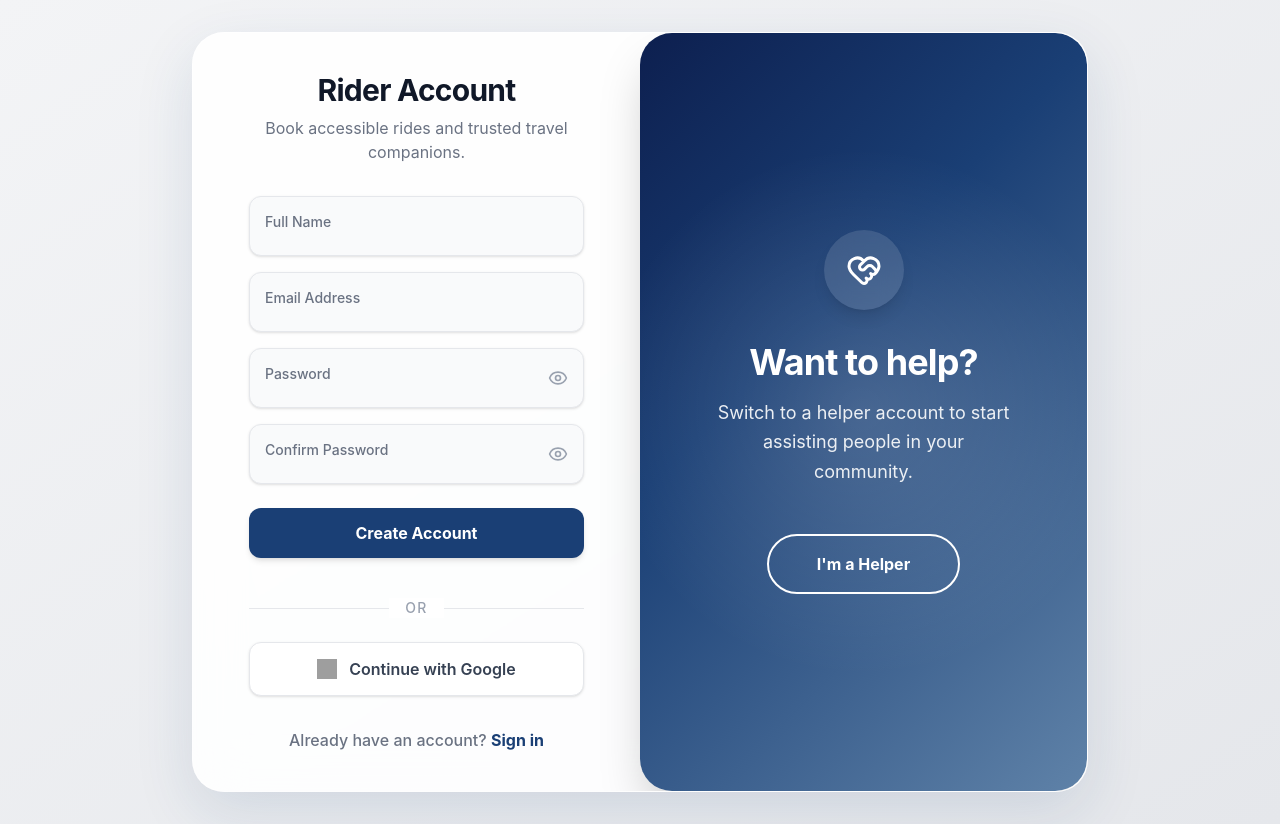
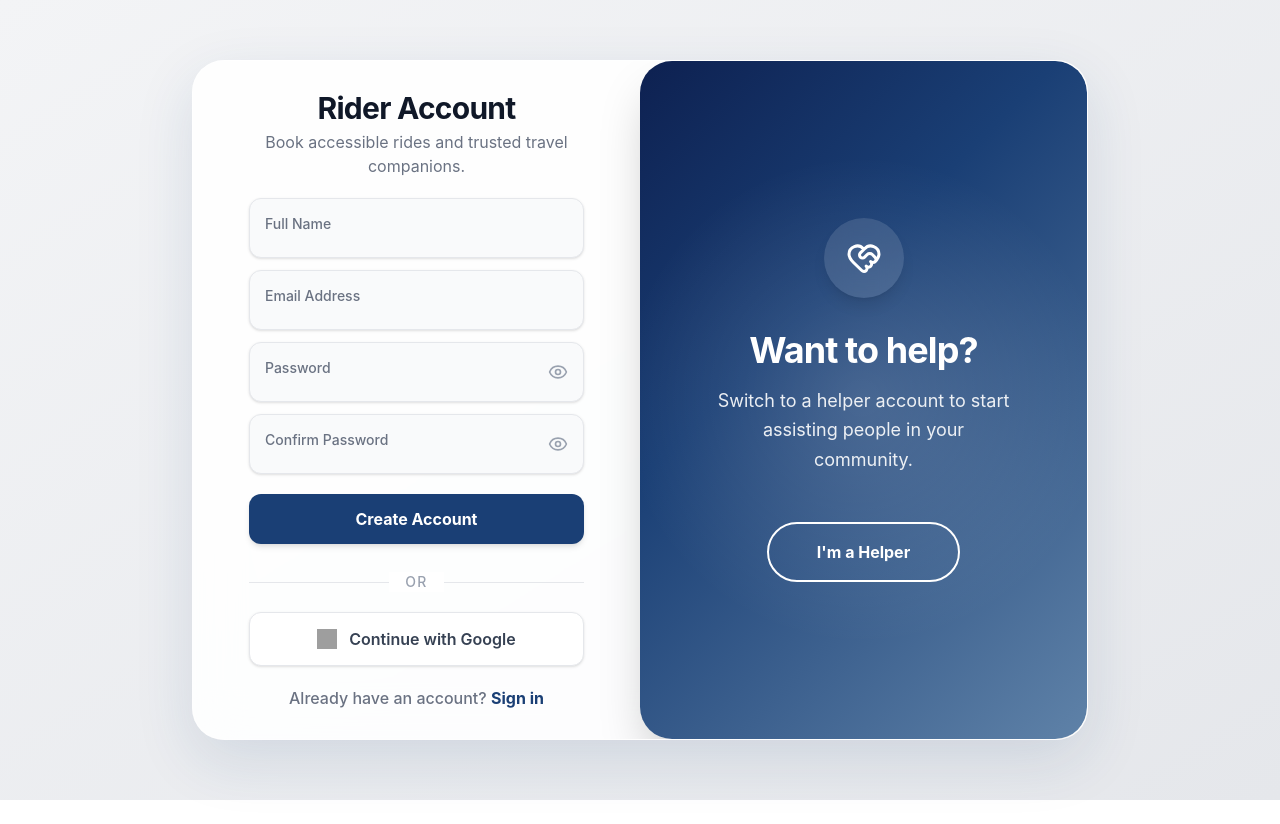
Before and after one commit to Nashap/CareRide-AI, a React (Vite) app in the folder frontend/: page /register in a window 1280 px wide. After the commit the page ends 800 px from the top, so only its background shows below. Built offline with nearby package versions, Linux system fonts and the light colour scheme; no server answers; grey boxes are pictures that could not be loaded.

Commit message:
Update Register.jsx

```diff
--- a/frontend/src/pages/auth/Register.jsx
+++ b/frontend/src/pages/auth/Register.jsx
@@ -115,8 +115,8 @@ function Register() {
         <h1 className="text-2xl font-bold text-gray-900 tracking-tight">CareRide AI</h1>
       </div>
 
-      <h2 className="text-2xl sm:text-3xl font-bold text-gray-900 mb-2 tracking-tight">{title}</h2>
-      <p className="text-gray-500 mb-8 text-center text-sm sm:text-base">{description}</p>
+      <h2 className="text-2xl sm:text-3xl font-bold text-gray-900 mb-1 tracking-tight">{title}</h2>
+      <p className="text-gray-500 mb-5 text-center text-sm sm:text-base">{description}</p>
 
       {error && role === currentRole && (
         <div className="w-full max-w-sm bg-red-100 text-red-700 rounded-xl p-3 mb-4 text-sm whitespace-pre-line text-center">
@@ -130,7 +130,7 @@ function Register() {
         </div>
       )}
 
-      <form onSubmit={(e) => handleSubmit(e, currentRole)} className="w-full max-w-sm flex flex-col gap-4">
+      <form onSubmit={(e) => handleSubmit(e, currentRole)} className="w-full max-w-sm flex flex-col gap-3">
         <FloatingInput
           type="text"
           id={`name-${currentRole}`}
@@ -178,7 +178,7 @@ function Register() {
           Create Account
         </Button>
 
-        <div className="mt-6 mb-2 relative flex items-center justify-center w-full">
+        <div className="mt-4 mb-2 relative flex items-center justify-center w-full">
           <div className="border-t border-gray-200 w-full absolute left-0"></div>
           <span className="bg-white px-4 text-sm font-medium text-gray-400 relative z-10 tracking-widest">OR</span>
         </div>
@@ -198,7 +198,7 @@ function Register() {
         </button>
       </form>
 
-      <p className="text-center text-gray-500 mt-8 font-medium">
+      <p className="text-center text-gray-500 mt-5 font-medium">
         Already have an account?{" "}
         <Link to="/login" className="text-[#1A3F75] font-bold md:hover:text-[#00002A] md:hover:underline focus:outline-none focus-visible:ring-2 focus-visible:ring-offset-2 focus-visible:ring-[#1A3F75] rounded-sm">
           Sign in
@@ -242,7 +242,7 @@ function Register() {
       </div>
 
       {/* Desktop Animated Sliding Layout */}
-      <div className="hidden md:flex relative w-full max-w-4xl h-[760px] bg-white/90 backdrop-blur-xl rounded-[32px] shadow-[0_20px_60px_rgba(26,63,117,0.12)] border border-white/40 overflow-hidden">
+      <div className="hidden md:flex relative w-full max-w-4xl h-[680px] bg-white/90 backdrop-blur-xl rounded-[32px] shadow-[0_20px_60px_rgba(26,63,117,0.12)] border border-white/40 overflow-hidden">
 
         {/* Left Form: Rider */}
         <div className="absolute top-0 left-0 w-1/2 h-full z-10">
```
